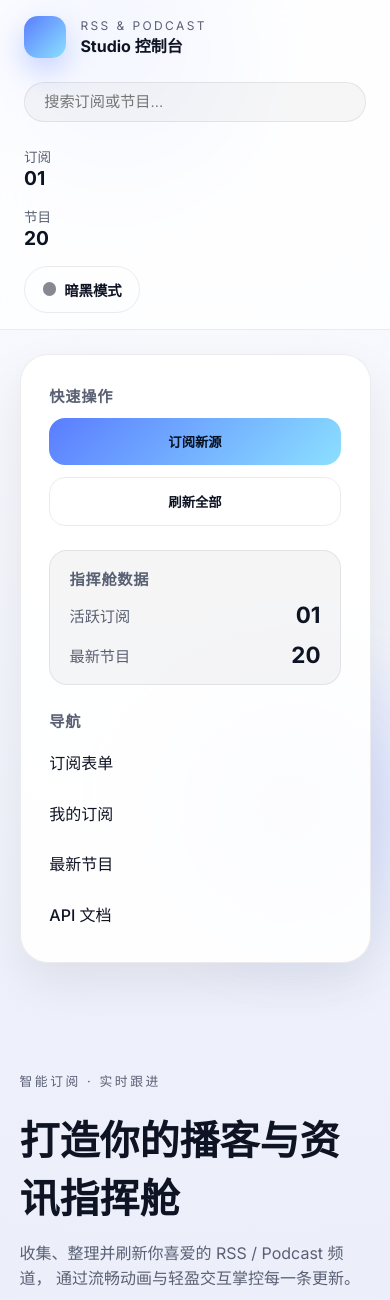
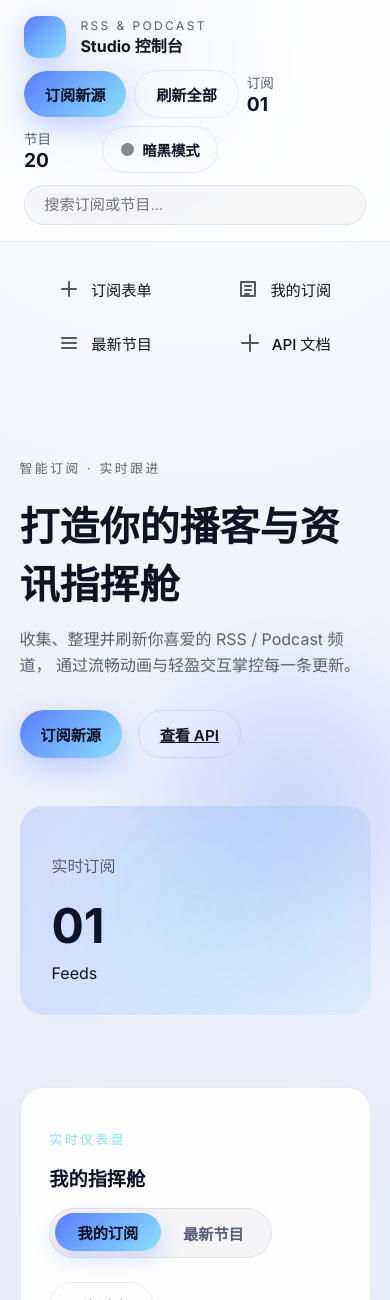
Before and after one commit to zhangs669/games, a FastAPI app: page / in a window 390 px wide. Shown: the top 1300 px of the page. Run offline with FastAPI, Linux system fonts and the light colour scheme; data comes from the database, SQL or seed files in the repository; both versions use the stored data as it was after the commit; some libraries are stand-ins or nearby versions.

Commit message:
Update binary files and enhance sidebar navigation in the RSS & Podcast Subscription Service. Remove unused sidebar elements, implement new sidebar navigation items, and improve layout responsiveness with CSS adjustments. Update JavaScript for sidebar interactions and refine topbar actions for better user experience.

```diff
--- a/app/static/style.css
+++ b/app/static/style.css
@@ -53,6 +53,7 @@ body {
     display: flex;
     flex-direction: column;
     position: relative;
+    overflow-x: hidden;
 }
 
 .topbar {
@@ -67,6 +68,7 @@ body {
     background: rgba(255, 255, 255, 0.75);
     border-bottom: 1px solid var(--border);
     backdrop-filter: blur(16px);
+    flex-wrap: nowrap;
 }
 
 body.theme-dark .topbar {
@@ -97,7 +99,8 @@ body.theme-dark .topbar {
 }
 
 .topbar-search {
-    flex: 1;
+    flex: 1 1 auto;
+    min-width: 200px;
     position: relative;
 }
 
@@ -115,6 +118,73 @@ body.theme-dark .topbar {
     display: flex;
     align-items: center;
     gap: 1rem;
+    flex-wrap: nowrap;
+}
+
+.sidebar {
+    position: sticky;
+    top: calc(1rem + 60px);
+    align-self: flex-start;
+    width: 240px;
+    flex-shrink: 0;
+}
+
+.sidebar-nav {
+    display: flex;
+    flex-direction: column;
+    gap: 0.5rem;
+}
+
+.sidebar-nav-item {
+    display: flex;
+    align-items: center;
+    gap: 0.75rem;
+    padding: 0.75rem 1rem;
+    color: var(--text);
+    text-decoration: none;
+    font-size: 0.95rem;
+    font-weight: 500;
+    border-radius: 10px;
+    transition: background-color 0.2s ease, color 0.2s ease, transform 0.15s ease;
+    position: relative;
+}
+
+.sidebar-nav-item:hover {
+    background-color: var(--field-bg);
+    color: var(--accent);
+    transform: translateX(4px);
+}
+
+.sidebar-nav-item:active {
+    transform: translateX(2px);
+}
+
+.sidebar-nav-item svg {
+    flex-shrink: 0;
+    opacity: 0.7;
+    transition: opacity 0.2s ease;
+}
+
+.sidebar-nav-item:hover svg {
+    opacity: 1;
+}
+
+.sidebar-nav-item[href^="#"]:target,
+.sidebar-nav-item.active {
+    background-color: var(--accent);
+    color: white;
+}
+
+.sidebar-nav-item[href^="#"]:target svg,
+.sidebar-nav-item.active svg {
+    opacity: 1;
+    color: white;
+}
+
+body.theme-dark .sidebar-nav-item[href^="#"]:target,
+body.theme-dark .sidebar-nav-item.active {
+    background-color: var(--accent);
+    color: white;
 }
 
 .topbar-stats {
@@ -134,91 +204,8 @@ body.theme-dark .topbar {
 .app-layout {
     display: flex;
     gap: 2.5rem;
-    padding: 2.5rem clamp(1.5rem, 5vw, 6rem) 4rem;
+    padding: 2.5rem 0 4rem clamp(1.5rem, 5vw, 6rem);
     align-items: flex-start;
-}
-
-.sidebar {
-    width: 280px;
-    background: var(--panel);
-    border: 1px solid var(--border);
-    border-radius: 28px;
-    padding: 1.8rem;
-    position: sticky;
-    top: 6rem;
-    display: flex;
-    flex-direction: column;
-    gap: 1.5rem;
-    box-shadow: 0 20px 50px rgba(0, 0, 0, 0.08);
-}
-
-.sidebar-section {
-    display: flex;
-    flex-direction: column;
-    gap: 0.8rem;
-}
-
-.sidebar-section h4 {
-    margin: 0;
-    font-size: 0.95rem;
-    color: var(--muted);
-    letter-spacing: 0.05em;
-}
-
-.sidebar-cta {
-    border: none;
-    border-radius: 16px;
-    padding: 0.85rem 1rem;
-    font-weight: 600;
-    cursor: pointer;
-    background: linear-gradient(135deg, var(--accent), var(--accent-2));
-    color: #051021;
-    transition: transform 0.2s ease, box-shadow 0.2s ease;
-}
-
-.sidebar-cta.ghost {
-    background: transparent;
-    color: var(--text);
-    border: 1px solid var(--border);
-}
-
-.sidebar-cta:hover {
-    transform: translateY(-2px);
-    box-shadow: 0 12px 25px rgba(90, 125, 255, 0.35);
-}
-
-.sidebar-link {
-    text-decoration: none;
-    color: var(--text);
-    font-weight: 500;
-    padding: 0.4rem 0;
-    border-bottom: 1px solid transparent;
-    transition: border-color 0.2s ease, color 0.2s ease;
-}
-
-.sidebar-link:hover {
-    border-color: var(--border);
-    color: var(--accent);
-}
-
-.sidebar-summary {
-    border: 1px solid var(--border);
-    border-radius: 18px;
-    padding: 1rem 1.2rem;
-    background: var(--card);
-}
-
-.sidebar-metric {
-    display: flex;
-    align-items: center;
-    justify-content: space-between;
-    font-size: 0.95rem;
-    color: var(--muted);
-}
-
-.sidebar-metric strong {
-    font-size: 1.4rem;
-    color: var(--text);
 }
 
 .content {
@@ -226,6 +213,7 @@ body.theme-dark .topbar {
     display: flex;
     flex-direction: column;
     gap: 2rem;
+    width: 100%;
 }
 
 .sr-only {
@@ -718,30 +706,42 @@ select option {
 
 @media (max-width: 900px) {
     .topbar {
-        flex-direction: column;
-        align-items: flex-start;
+        flex-wrap: wrap;
+        gap: 1rem;
+    }
+
+    .topbar-search {
+        order: 3;
+        width: 100%;
     }
 
     .topbar-actions {
-        width: 100%;
-        justify-content: space-between;
+        flex-wrap: wrap;
+        gap: 0.75rem;
     }
 
     .app-layout {
         flex-direction: column;
         padding: 1.5rem clamp(1rem, 5vw, 3rem) 3rem;
+        gap: 1.5rem;
     }
 
     .sidebar {
-        position: static;
+        position: relative;
+        top: 0;
         width: 100%;
+    }
+
+    .sidebar-nav {
         flex-direction: row;
         flex-wrap: wrap;
+        gap: 0.5rem;
     }
 
-    .sidebar-section {
-        flex: 1;
-        min-width: 200px;
+    .sidebar-nav-item {
+        flex: 1 1 auto;
+        min-width: 120px;
+        justify-content: center;
     }
 
     .panel-form {
@@ -753,17 +753,16 @@ select option {
 }
 
 @media (max-width: 600px) {
-    .topbar-actions {
-        flex-direction: column;
-        align-items: flex-start;
+    .topbar {
+        gap: 0.75rem;
     }
 
-    .topbar-search {
-        width: 100%;
+    .topbar-actions {
+        gap: 0.5rem;
     }
 
-    .sidebar {
-        flex-direction: column;
+    .topbar-stats {
+        font-size: 0.85rem;
     }
 }
 
--- a/app/templates/index.html
+++ b/app/templates/index.html
@@ -42,6 +42,12 @@
                     />
                 </div>
                 <div class="topbar-actions">
+                    <button class="btn primary" data-action="open-add-panel">
+                        订阅新源
+                    </button>
+                    <button class="btn ghost" data-action="refresh-feeds">
+                        刷新全部
+                    </button>
                     <div class="topbar-stats">
                         <span>订阅</span>
                         <strong id="topbar-feed-count">--</strong>
@@ -63,37 +69,33 @@
 
             <div class="app-layout">
                 <aside class="sidebar">
-                    <section class="sidebar-section">
-                        <h4>快速操作</h4>
-                        <button class="sidebar-cta" data-action="open-add-panel">
-                            订阅新源
-                        </button>
-                        <button class="sidebar-cta ghost" data-action="refresh-feeds">
-                            刷新全部
-                        </button>
-                    </section>
-                    <section class="sidebar-section sidebar-summary">
-                        <h4>指挥舱数据</h4>
-                        <div class="sidebar-metric">
-                            <span>活跃订阅</span>
-                            <strong id="sidebar-feed-count">--</strong>
-                        </div>
-                        <div class="sidebar-metric">
+                    <nav class="sidebar-nav" role="navigation" aria-label="主导航">
+                        <a class="sidebar-nav-item" href="#add-panel">
+                            <svg width="20" height="20" viewBox="0 0 20 20" fill="none" stroke="currentColor" stroke-width="2" stroke-linecap="round" stroke-linejoin="round">
+                                <path d="M10 3v14M3 10h14"/>
+                            </svg>
+                            <span>订阅表单</span>
+                        </a>
+                        <a class="sidebar-nav-item" href="#dashboard-panel" data-nav-target="feeds">
+                            <svg width="20" height="20" viewBox="0 0 20 20" fill="none" stroke="currentColor" stroke-width="2" stroke-linecap="round" stroke-linejoin="round">
+                                <path d="M3 3h14v14H3zM7 7h6M7 11h6M7 15h4"/>
+                            </svg>
+                            <span>我的订阅</span>
+                        </a>
+                        <a class="sidebar-nav-item" href="#dashboard-panel" data-nav-target="episodes">
+                            <svg width="20" height="20" viewBox="0 0 20 20" fill="none" stroke="currentColor" stroke-width="2" stroke-linecap="round" stroke-linejoin="round">
+                                <path d="M3 5h14M3 10h14M3 15h14"/>
+                            </svg>
                             <span>最新节目</span>
-                            <strong id="sidebar-episode-count">--</strong>
-                        </div>
-                    </section>
-                    <section class="sidebar-section">
-                        <h4>导航</h4>
-                        <a class="sidebar-link" href="#add-panel">订阅表单</a>
-                        <a class="sidebar-link" href="#feeds-panel">我的订阅</a>
-                        <a class="sidebar-link" href="#episodes-panel">最新节目</a>
-                        <a class="sidebar-link" href="/docs" target="_blank" rel="noreferrer">
-                            API 文档
                         </a>
-                    </section>
+                        <a class="sidebar-nav-item" href="/docs" target="_blank" rel="noreferrer">
+                            <svg width="20" height="20" viewBox="0 0 20 20" fill="none" stroke="currentColor" stroke-width="2" stroke-linecap="round" stroke-linejoin="round">
+                                <path d="M10 2v16M2 10h16"/>
+                            </svg>
+                            <span>API 文档</span>
+                        </a>
+                    </nav>
                 </aside>
-
                 <main class="content">
                     <header class="hero">
                         <div class="hero-content">
```
Also changed, not shown: app/static/app.js (+38 -4 lines), rss.sqlite3.
